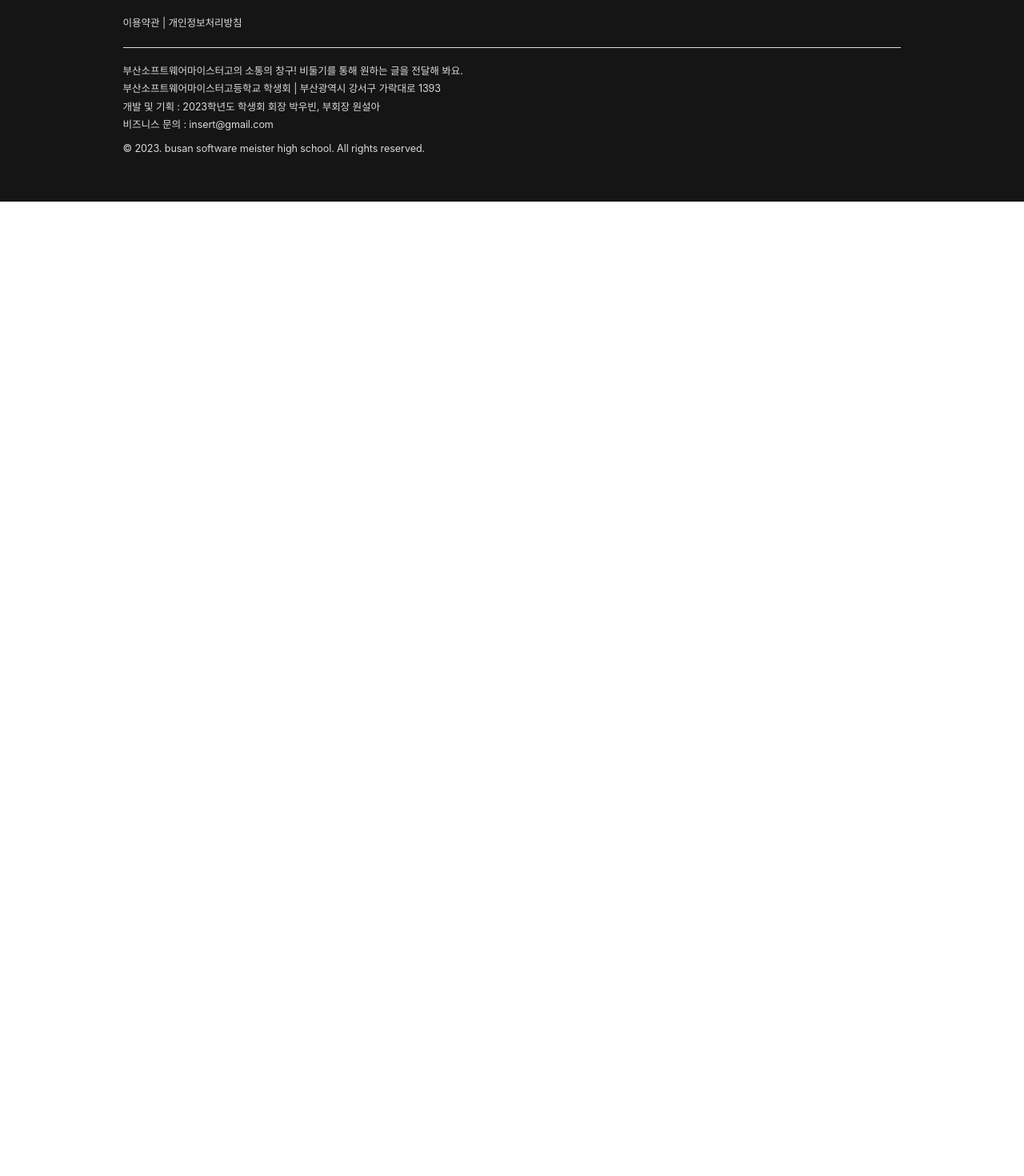
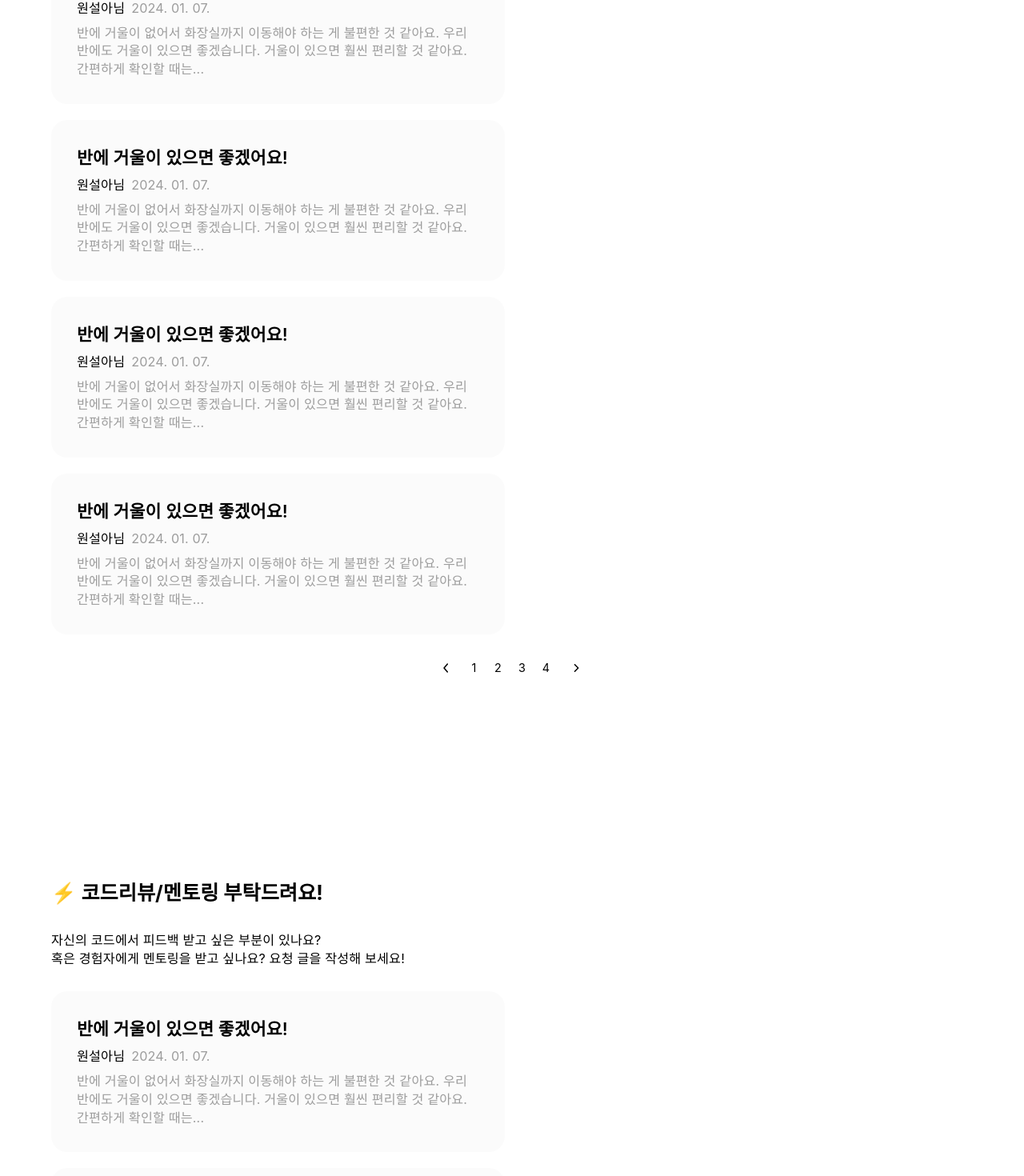
Before and after one commit to bssm-student-association/pigeon.client, a React (Create React App) app: page /post/connection in a window 1280 px wide. Shown: the part 344-1814 px from the top of the page at 80% size. Before the commit the page ends 800 px from the top, so only its background shows below. Built offline with nearby package versions, Linux system fonts and the light colour scheme; a web font is replaced by a local one.

Commit message:
feat : 수요,요청 목록 페이지 퍼블리싱

```diff
--- /dev/null
+++ b/src/components/ui/Connection/index.tsx
@@ -0,0 +1,75 @@
+import React from "react";
+import * as S from "./style";
+import { Row } from "../../common/Flex";
+
+const ConnectionLayout = () => {
+  return (
+    <S.Container>
+      <S.Title>🧑‍🏫‍ 이런 교내 프로젝트 원해요!</S.Title>
+      <S.Description>
+        필요한 교내 프로젝트가 있으신가요?
+        <br />
+        프로젝트를 개발해 줄 학생을 찾아 보세요!
+      </S.Description>
+      <S.PostListItemBox>
+        {Array.from({ length: 4 }).map((_, i) => (
+          <S.PostListItem key={i}>
+            <S.PostListItemTitle>
+              반에 거울이 있으면 좋겠어요!
+            </S.PostListItemTitle>
+            <Row alignItems="center" gap="8px">
+              <S.PostListItemAuthor>원설아님</S.PostListItemAuthor>
+              <S.PostListItemCreatedAt>2024. 01. 07.</S.PostListItemCreatedAt>
+            </Row>
+            <S.PostListItemContent>
+              반에 거울이 없어서 화장실까지 이동해야 하는 게 불편한 것 같아요.
+              우리 반에도 거울이 있으면 좋겠습니다. 거울이 있으면 훨씬 편리할 것
+              같아요. 간편하게 확인할 때는...
+            </S.PostListItemContent>
+          </S.PostListItem>
+        ))}
+      </S.PostListItemBox>
+      <S.PagenationBox>
+        <S.PagenationArrow src="/arrowLeft.svg" />
+        {Array.from({ length: 4 }).map((_, i) => (
+          <S.PagenationNumber key={i}>{i + 1}</S.PagenationNumber>
+        ))}
+        <S.PagenationArrow src="/arrow.svg" />
+      </S.PagenationBox>
+      <S.Separator />
+      <S.Title>⚡‍ 코드리뷰/멘토링 부탁드려요!</S.Title>
+      <S.Description>
+        자신의 코드에서 피드백 받고 싶은 부분이 있나요?
+        <br />
+        혹은 경험자에게 멘토링을 받고 싶나요? 요청 글을 작성해 보세요!
+      </S.Description>
+      <S.PostListItemBox>
+        {Array.from({ length: 4 }).map((_, i) => (
+          <S.PostListItem key={i}>
+            <S.PostListItemTitle>
+              반에 거울이 있으면 좋겠어요!
+            </S.PostListItemTitle>
+            <Row alignItems="center" gap="8px">
+              <S.PostListItemAuthor>원설아님</S.PostListItemAuthor>
+              <S.PostListItemCreatedAt>2024. 01. 07.</S.PostListItemCreatedAt>
+            </Row>
+            <S.PostListItemContent>
+              반에 거울이 없어서 화장실까지 이동해야 하는 게 불편한 것 같아요.
+              우리 반에도 거울이 있으면 좋겠습니다. 거울이 있으면 훨씬 편리할 것
+              같아요. 간편하게 확인할 때는...
+            </S.PostListItemContent>
+          </S.PostListItem>
+        ))}
+      </S.PostListItemBox>
+      <S.PagenationBox>
+        <S.PagenationArrow src="/arrowLeft.svg" />
+        {Array.from({ length: 4 }).map((_, i) => (
+          <S.PagenationNumber key={i}>{i + 1}</S.PagenationNumber>
+        ))}
+        <S.PagenationArrow src="/arrow.svg" />
+      </S.PagenationBox>
+    </S.Container>
+  );
+};
+
+export default ConnectionLayout;
--- /dev/null
+++ b/src/components/ui/Connection/style.ts
@@ -0,0 +1,79 @@
+import styled from "styled-components";
+import { flex, font, theme } from "../../../styles";
+
+export const Container = styled.div`
+  width: 100%;
+  min-height: 100vh;
+  ${flex.COLUMN_FLEX};
+  gap: 30px;
+`;
+
+export const Title = styled.h1`
+  ${font.H2};
+`;
+
+export const Description = styled.p`
+  ${font.p1};
+`;
+
+export const PostListItemBox = styled.div`
+  width: 100%;
+  ${flex.BETWEEN};
+  flex-wrap: wrap;
+  gap: 20px;
+`;
+
+export const PostListItem = styled.div`
+  width: 49.2%;
+  ${flex.COLUMN_FLEX};
+  padding: 2.5vw;
+  gap: 8px;
+  background-color: ${theme.gray[50]};
+  border-radius: 20px;
+`;
+
+export const PostListItemTitle = styled.h3`
+  ${font.H3};
+`;
+
+export const PostListItemAuthor = styled.span`
+  ${font.p1};
+`;
+
+export const PostListItemCreatedAt = styled.span`
+  ${font.p1};
+  color: ${theme.gray[600]};
+`;
+
+export const PostListItemContent = styled.p`
+  ${font.p1};
+  color: ${theme.gray[600]};
+`;
+
+export const PagenationBox = styled.div`
+  ${flex.CENTER};
+  gap: 6px;
+  width: 100%;
+`;
+
+export const PagenationArrow = styled.img`
+  ${flex.VERTICAL};
+  margin: 0 14px;
+  height: 12px;
+  cursor: pointer;
+`;
+
+export const PagenationNumber = styled.div<{ isSelected?: boolean }>`
+  ${font.p2};
+  ${flex.CENTER};
+  width: 24px;
+  height: 24px;
+  border-radius: 999px;
+  background-color: ${({ isSelected }) =>
+    isSelected ? theme.gray[100] : theme.white};
+  cursor: pointer;
+`;
+
+export const Separator = styled.div`
+  padding: 12vh 0;
+`;
--- /dev/null
+++ b/src/pages/Connection.tsx
@@ -0,0 +1,8 @@
+import React from "react";
+import ConnectionLayout from "../components/ui/Connection";
+
+const Connection = () => {
+  return <ConnectionLayout />;
+};
+
+export default Connection;
--- a/src/provider/RouterProvider.tsx
+++ b/src/provider/RouterProvider.tsx
@@ -8,6 +8,7 @@ import Footer from "../components/common/Footer";
 import styled from "styled-components";
 import Modal from "../@modal/layouts";
 import Suggestion from "../pages/Suggestion";
+import Connection from "../pages/Connection";
 
 const RouterProvider = () => {
   return (
@@ -18,6 +19,7 @@ const RouterProvider = () => {
         <Routes>
           <Route path="/" element={<Main />} />
           <Route path="/post/suggestion" element={<Suggestion />} />
+          <Route path="/post/connection" element={<Connection />} />
           <Route path="/oauth/bsm" element={<BsmLogin />} />
           <Route path="/oauth/google" element={<GoogleLogin />} />
         </Routes>
```
